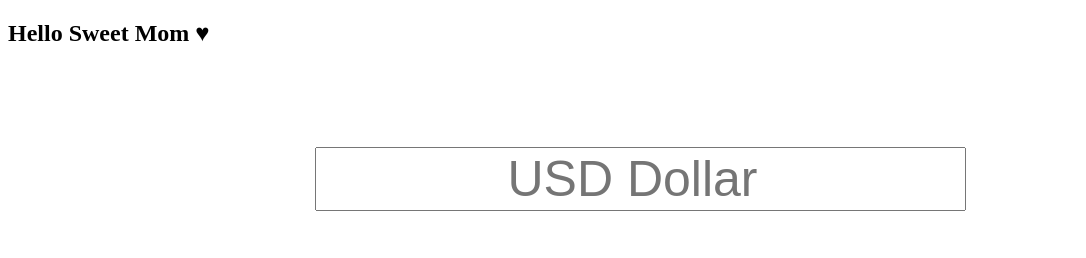
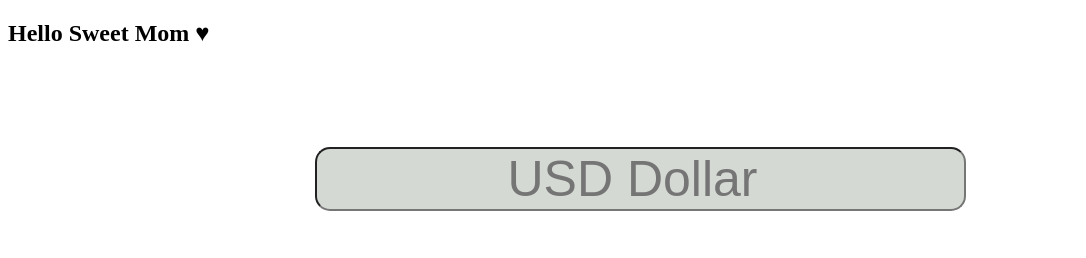
Before and after one commit to mariamtantawy768-stack/trsa, a plain HTML site: page docs/index.html in a window 1280 px wide. Shown: the top 258 px of the page, without its empty margins (0-1086 px from the left). Drawn offline with Linux system fonts and the light colour scheme.

Commit message:
Update main.css

```diff
--- a/docs/main.css
+++ b/docs/main.css
@@ -2,4 +2,10 @@ form , input {
     text-align: center;
     margin: 50px;
     font-size: 50px;
+
 }
+input {
+    background-color:rgb(212, 217, 211);
+    color: white;
+    border-radius: 15px;
+}
```
